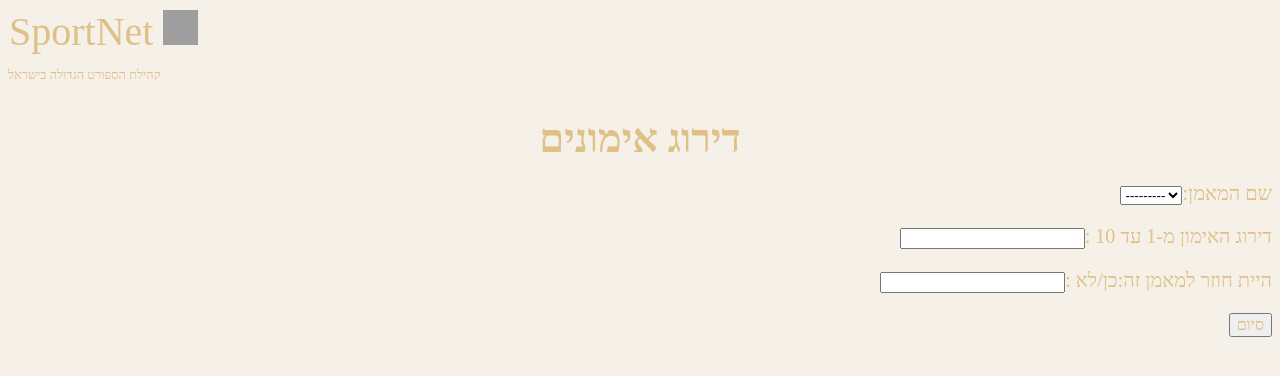
After one commit to oriyahazan/SportNet-Django-Project, a Django app: page /TrainingRating/ in a window 1280 px wide. The commit adds this page. Shown: the top 376 px of the page. Run offline with Django 3.2, Linux system fonts and the light colour scheme; some web fonts are replaced; grey boxes are pictures that could not be loaded.

Commit message:
TraningRating

```diff
--- a/blog/admin.py
+++ b/blog/admin.py
@@ -1,12 +1,13 @@
 from django.contrib import admin
 from blog import models
-from .models import Post ,Event,Mission
+from .models import Post ,Event,Mission,Rating
 from .models import User
 
 
 admin.site.register(Event)
 admin.site.register(Post)
 admin.site.register(Mission)
+admin.site.register(Rating)
 #admin.site.register(User)
 
 
--- a/blog/forms.py
+++ b/blog/forms.py
@@ -25,3 +25,8 @@ class PostForm(forms.ModelForm):
     class Meta:
         model = models.Post
         fields = ['scope','title','content','thumb','date_posted','credit','author']
+
+class RatingForm(forms.ModelForm):
+    class Meta:
+        model = models.Rating
+        fields = ['name', 'rating', 'good']
--- a/blog/models.py
+++ b/blog/models.py
@@ -59,3 +59,12 @@ class Post(models.Model):
 
     def _str_(self):
         return self.title
+
+
+class Rating(models.Model):
+    name = models.ForeignKey(User,on_delete=models.CASCADE)
+    rating = models.IntegerField(default=1,max_length=10)
+    good = models.CharField(max_length=2)
+
+    def __str__(self):
+        return str(self.name)
--- a/blog/templates/blog/HomePageCommunity.html
+++ b/blog/templates/blog/HomePageCommunity.html
@@ -60,7 +60,7 @@
     <p class="logo">קהילת הספורט הגדולה בישראל</p>
     <ul>
         <li><a href="{% url 'blog-CreatPost' %}" align = "right" dir="rtl">פרסום פוסט</a></li>
-        <li><a href="RateTraining.html" align = "right" dir="rtl">דירוג אימונים</a></li>
+        <li><a href="{% url 'blog-TrainingRating' %}" align = "right" dir="rtl">דירוג אימונים</a></li>
         <li><a href="GiftFriend.html" align = "right" dir="rtl">תרום קרדיט</a></li>
         <li><a href="Posting.html" align = "right" dir="rtl">מענה על סקר</a></li>
         <li><a href="Posting.html" align = "right" dir="rtl">דוחות</a></li>
--- a/blog/templates/blog/HomePageOrganization.html
+++ b/blog/templates/blog/HomePageOrganization.html
@@ -58,7 +58,7 @@
     <ul>
         <li><a href="{% url 'blog-CreatEvent' %}" align = "right" dir="rtl">פרסום אירוע בקהילה</a></li>
         <li><a href="RateTraining.html" align = "right" dir="rtl">העלאת תמונות מאירוע</a></li>
-        <li><a href="{% url 'blog-UserGuide' %}" align = "right" dir="rtl">פרסום מדריך לשימוש באתר</a></li>
+        <li><a href="{% url 'blog-HomePage' %}" align = "right" dir="rtl">פרסום מדריך לשימוש באתר</a></li>
         <li><a href="Posting.html" align = "right" dir="rtl">שליחת סקר לחברי הקהילה</a></li>
         <li><a href="{% url 'blog-AllDocOrg' %}" align = "right" dir="rtl">דוחות</a></li>
         <li><a href="{% url 'blog-HomePage' %}" align = "right" dir="rtl">התנתקות</a></li>
--- /dev/null
+++ b/blog/templates/blog/TrainingRating.html
@@ -0,0 +1,68 @@
+<!DOCTYPE html>
+<html lang="en" dir="ltr">
+  <head>
+    <meta charset="utf-8">
+    <title>SportNet</title>
+      <link rel="stylesheet" media="screen" href="https://fontlibrary.org//face/miri" type="text/css"/>
+      <link rel="stylesheet" media="screen" href="https://fontlibrary.org//face/great-vibes" type="text/css"/>
+      <style media="screen">
+      .logo{
+        font-size: 0.8em;
+        color: #d6ad60b4;
+
+      }
+
+      #Name{
+        font-size: 2.5em;
+        font-family: 'GreatVibesRegular';
+        font-weight: normal;
+        font-style: normal;
+        margin: 1px 1px 1px 1px;
+      }
+      body{
+         background-color: #f5f1e8;
+         font-family: 'MiriMedium';
+         font-weight: normal;
+         font-style: normal;
+         color: #d6ad60b4;
+      }
+
+
+    #hey{
+      font-size: 1.25em;
+      text-align: right;
+    }
+    #hey1{
+      font-size: 1em;
+      font-family: 'MiriMedium';
+      font-weight: normal;
+      font-style: normal;
+      text-align: right;
+      color: #d6ad60b4;
+    }
+    h2{
+      margin-top: 10px;
+      text-align: center;
+      font-size: 2.5em;
+      margin: 1px 1px 1px 1px;
+    }
+    </style>
+  </head>
+  <body>
+    <p class="logo" id="Name">SportNet <img id="im" src="https://i.pinimg.com/originals/66/81/9e/66819e22050aaff576c04cfade083c03.png" width="35px" height="35px"></p>
+    <p class="logo">קהילת הספורט הגדולה בישראל</p><br>
+    {% block content %}
+    <h2> דירוג אימונים</h2>
+    <form class="send" action="{%url 'blog-TrainingRating'%}" method="POST">
+      {% csrf_token %}
+      <p id="hey">{{formR.name}}:שם המאמן</p>
+      <p id="hey">{{formR.rating}}: דירוג האימון מ-1 עד 10</p>
+      <p id="hey">{{formR.good}}: היית חוזר למאמן זה:כן/לא</p>
+
+
+      <p id="hey1" ><input id="hey1" class="btn btn-outline-info" type="submit" value="סיום"></p>
+    {% endblock content %}
+    </form>
+
+  </body>
+</html>
--- a/blog/views.py
+++ b/blog/views.py
@@ -1,7 +1,7 @@
 from django.shortcuts import render, redirect
 from django.http import HttpResponse
-from .models import Post, User, Mission, Event
-from .forms import RegisterForm, PostForm
+from .models import Post, User, Mission, Event, Rating
+from .forms import RegisterForm, PostForm, RatingForm
 from datetime import datetime
 from django.db.models import Q
 from . import forms #
@@ -139,3 +139,13 @@ def PostAuth(request):
     else:
         orguser = User.objects.filter(role = 'organization').order_by('full_name')
         return render(request , 'blog/OrgUserPage.html' ,{'orguser': orguser})
+
+
+def CreateRating(request):
+    formR = forms.RatingForm(request.POST)
+    if request.method == 'POST':
+            formR.save()
+            return render(request,'blog/HomePageCommunity.html')
+    else:
+        print('invalid')
+        return render(request , 'blog/TrainingRating.html', {'formR':formR})
--- a/sportnet_web/urls.py
+++ b/sportnet_web/urls.py
@@ -45,4 +45,5 @@ urlpatterns = [
     path('UserAuth/' , views.UserAuth , name='blog-UserAuth'),
     path('PostAuthorization/' , views.PostAuth , name='blog-PostAuth'),
     path('ComUserPage/' , views.ComUserPage , name='blog-ComUserPage'),
+    path('TrainingRating/' , views.CreateRating , name='blog-TrainingRating'),
 ]
```
